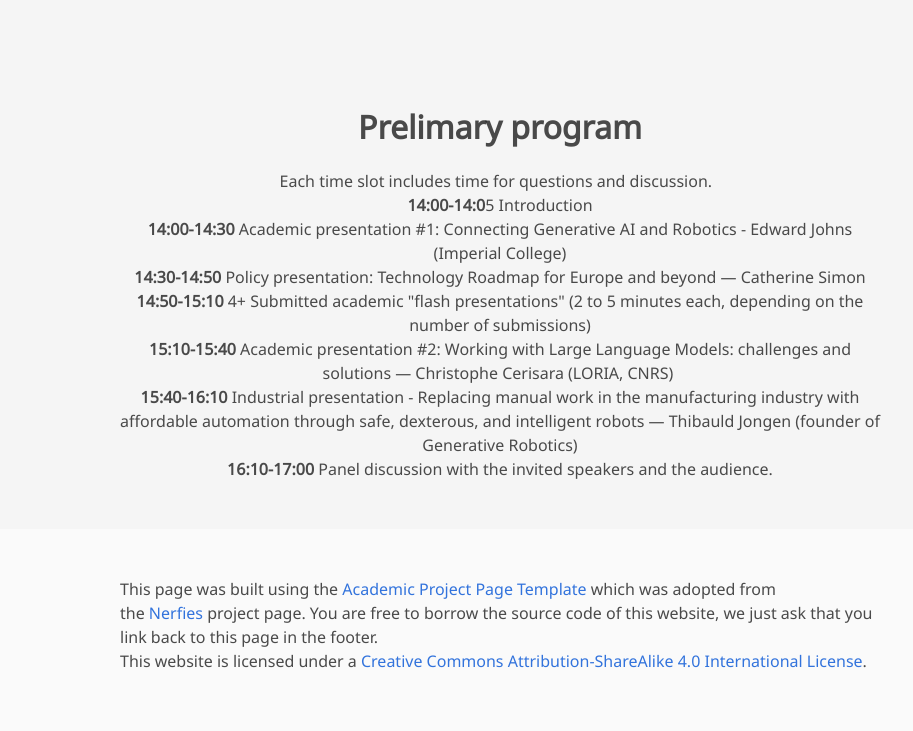
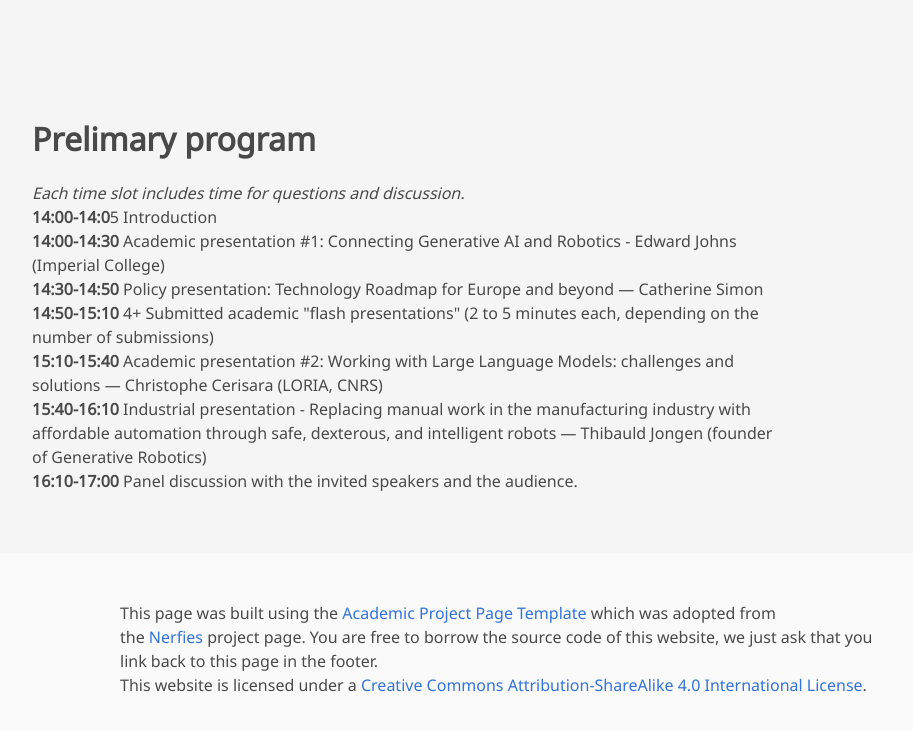
Before and after one commit to hucebot/www_humanoids2024ws, a plain HTML site: page index.html in a window 1280 px wide. Shown: the part 1369-2100 px from the top of the page, without its empty margins (140-1053 px from the left). Drawn offline with nearby package versions, Linux system fonts and the light colour scheme; some icons are missing; a web font is replaced by a local one.

Commit message:
Update index.html

```diff
--- a/index.html
+++ b/index.html
@@ -130,11 +130,10 @@ The workshop at Humanoids 2024 is part of a series co-organized by ADRA, with ot
 
 <section class="section hero is-light">
   <div class="container is-max-desktop">
-    <div class="columns is-centered has-text-centered">
       <div class="column is-four-fifths">
         <h2 class="title is-3">Prelimary program</h2>
 
-        <i></i>Each time slot includes time for questions and discussion.</i>
+        <i>Each time slot includes time for questions and discussion.</i>
  <ul>
 <li><b>14:00-14:0</b>5 Introduction</li>
 <li><b>14:00-14:30</b> Academic presentation #1: Connecting Generative AI and Robotics - Edward Johns (Imperial College)</li>
@@ -145,7 +144,6 @@ The workshop at Humanoids 2024 is part of a series co-organized by ADRA, with ot
 <li><b>16:10-17:00</b> Panel discussion with the invited speakers and the audience.</li>
    </ul>
       </div>
-    </div>
   </div>
 </section>
 
```
